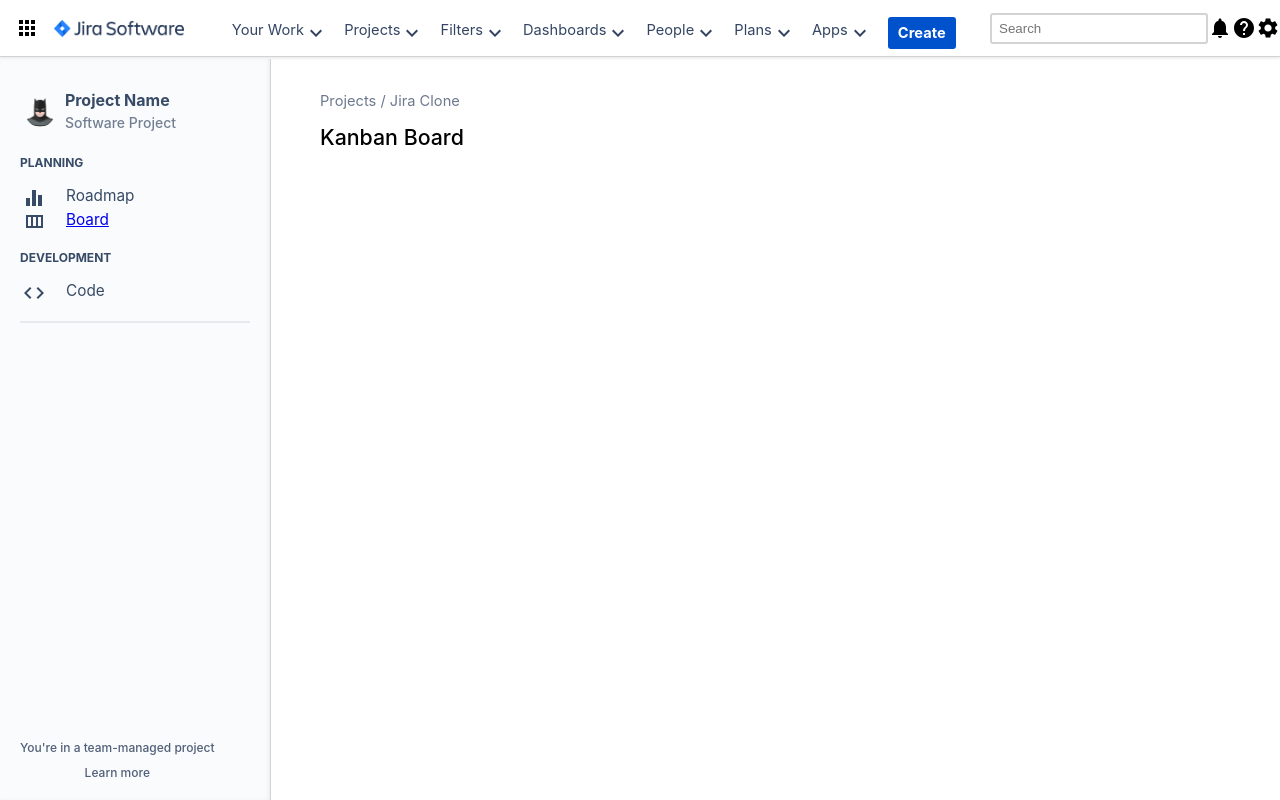
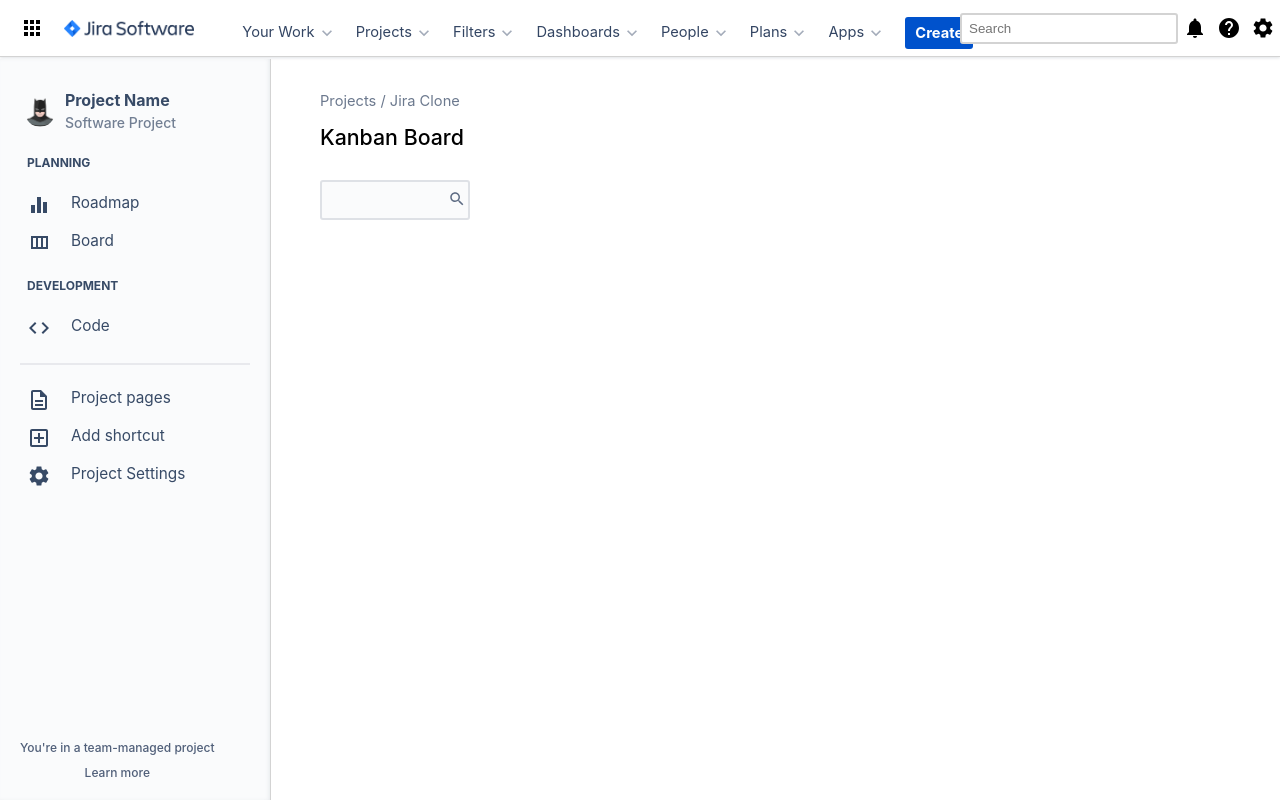
Before and after one commit to imjenn/jira-clone, a React (Create React App) app in the folder client/: page /project/board in a window 1280 px wide. Built offline with nearby package versions, Linux system fonts and the light colour scheme.

Commit message:
added to views, setup dnd

```diff
--- a/client/package.json
+++ b/client/package.json
@@ -14,6 +14,7 @@
     "axios": "^0.25.0",
     "dateformat": "^5.0.2",
     "react": "^17.0.2",
+    "react-beautiful-dnd": "^13.1.0",
     "react-dom": "^17.0.2",
     "react-router-dom": "^5.3.0",
     "react-scripts": "5.0.0",
--- a/client/src/components/Board.jsx
+++ b/client/src/components/Board.jsx
@@ -1,5 +1,6 @@
 import React from 'react';
 import styles from './Board.module.css';
+import { Search } from '@material-ui/icons';
 
 const Board = () => {
     return (
@@ -7,6 +8,10 @@
             <div>
                 <p>Projects / Jira Clone</p>
                 <h1>Kanban Board</h1>
+                <div className={styles.issues_filter}>
+                    <input type="search" placeholder="Filter issues"/>
+                    <Search className={styles.search_icon} />
+                </div>
             </div>
         </div>
     )
--- a/client/src/components/Board.module.css
+++ b/client/src/components/Board.module.css
@@ -13,4 +13,46 @@
 .board_container h1 {
     font-size: 16pt;
     font-weight: 500;
+    margin-bottom: 30px;
 }
+
+.issues_filter input {
+    border: 2px solid #dee1e6;
+    background-color: #fafbfc;
+    border-radius: 3px;
+    height: 40px;
+    width: 150px;
+    position: relative;
+    /* transition: 0.25s ease-in-out; */
+    transition-duration: 0.4s;
+	-moz-transition-duration: 0.4s;
+	-webkit-transition-duration: 0.4s;
+    -o-transition-duration: 0.4s;
+}
+
+.issues_filter input::placeholder {
+    opacity: 0;
+    transition: 0.25s ease-in-out;
+}
+
+.issues_filter input:hover {
+    background-color: #dee1e6;
+}
+
+.issues_filter input:focus {
+    width: 270px;
+    transition: 0.25s;
+    background-color: #fff;
+}
+
+.issues_filter input:focus::placeholder {
+    opacity: 1;
+}
+
+.search_icon {
+    position: absolute;
+    margin-left: -25px;
+    margin-top: 10px;
+    color: #5e6c84;
+    height: 18px !important;
+}
--- a/client/src/views/LeftNav/LeftNav.jsx
+++ b/client/src/views/LeftNav/LeftNav.jsx
@@ -1,7 +1,7 @@
 import React from 'react';
 import batman from './batman.png';
 import styles from './LeftNav.module.css';
-import { KeyboardArrowLeft, Equalizer, ViewColumnOutlined, Code } from '@material-ui/icons';
+import { KeyboardArrowLeft, Equalizer, ViewColumnOutlined, Code, DescriptionOutlined, AddBoxOutlined, Settings } from '@material-ui/icons';
 import { Link } from 'react-router-dom';
 
 const LeftNav = () => {
@@ -27,7 +27,7 @@
                 </li>
                 <li>
                     <ViewColumnOutlined className={styles.left_nav_icon} />
-                    <Link to="/project/board">Board</Link>
+                    <Link className={styles.left_nav_link} to="/project/board">Board</Link>
                 </li>
             </ul>
             <h2>DEVELOPMENT</h2>
@@ -38,6 +38,20 @@
                 </li>
             </ul>
             <hr />
+            <ul>
+                <li>
+                    <DescriptionOutlined className={styles.left_nav_icon} />
+                    Project pages
+                </li>
+                <li>
+                    <AddBoxOutlined className={styles.left_nav_icon} />
+                    Add shortcut
+                </li>
+                <li>
+                    <Settings  className={styles.left_nav_icon}/>
+                    Project Settings
+                </li>
+            </ul>
             <div className={styles.left_nav_footer}>
                 You're in a team-managed project<br/>
                 <a href="">Learn more</a>
--- a/client/src/views/LeftNav/LeftNav.module.css
+++ b/client/src/views/LeftNav/LeftNav.module.css
@@ -76,6 +76,7 @@
 
 .left_nav_container h2 {
     font-size: 9pt;
+    margin-left: 7px;
     color: #374a66;
 }
 
@@ -86,8 +87,21 @@
 .left_nav_container ul li {
     list-style-type: none;
     margin-left: -38px;
+    left: 0;
     display: flex;
     font-size: 11.5pt;
+    color: #374a66;
+    padding: 7px 5px;
+}
+
+.left_nav_container ul li:hover {
+    background-color: #e6effc;
+    color: #0355cd;
+    border-radius: 3px;
+}
+
+.left_nav_link {
+    text-decoration: none;
     color: #374a66;
 }
 
--- a/client/src/views/Navbar/Navbar.jsx
+++ b/client/src/views/Navbar/Navbar.jsx
@@ -2,7 +2,6 @@
 import styles from './Navbar.module.css';
 import logo from './jira.png';
 import { AppsOutlined, KeyboardArrowDown, Settings, Notifications, Help } from '@material-ui/icons'
-import LeftNav from '../LeftNav/LeftNav';
 
 const Navbar = () => {
     return (
@@ -12,25 +11,25 @@
                 <img src={logo} alt="Jira logo" />
                 <ul>
                     <li>
-                        Your Work <KeyboardArrowDown />
+                        Your Work <KeyboardArrowDown className={styles.nav_arrow}/>
                     </li>
                     <li>
-                        Projects <KeyboardArrowDown />
+                        Projects <KeyboardArrowDown className={styles.nav_arrow} />
                     </li>
                     <li>
-                        Filters <KeyboardArrowDown />
+                        Filters <KeyboardArrowDown className={styles.nav_arrow} />
                     </li>
                     <li>
-                        Dashboards <KeyboardArrowDown />
+                        Dashboards <KeyboardArrowDown className={styles.nav_arrow} />
                     </li>
                     <li>
-                        People <KeyboardArrowDown />
+                        People <KeyboardArrowDown className={styles.nav_arrow} />
                     </li>
                     <li>
-                        Plans <KeyboardArrowDown />
+                        Plans <KeyboardArrowDown className={styles.nav_arrow} />
                     </li>
                     <li>
-                        Apps <KeyboardArrowDown />
+                        Apps <KeyboardArrowDown className={styles.nav_arrow} />
                     </li>
                     <li>
                         <a className={styles.btn} href="">Create</a>
@@ -39,9 +38,9 @@
             </nav>
             <div className={styles.right_nav}>
                 <input type="text" placeholder="Search" />
-                <Notifications />
-                <Help />
-                <Settings className={styles.cog_icon}/>
+                <Notifications className={styles.nav_icon}/>
+                <Help className={styles.nav_icon}/>
+                <Settings className={styles.nav_icon}/>
             </div>
             {/* <LeftNav /> */}
         </header>
--- a/client/src/views/Navbar/Navbar.module.css
+++ b/client/src/views/Navbar/Navbar.module.css
@@ -12,6 +12,14 @@
 .waffle_menu {
     align-self: center;
     margin: 0 15px;
+    padding: 5px;
+}
+
+.waffle_menu:hover {
+    cursor: pointer;
+    background-color: #e6effc;
+    border-radius: 50%;
+    color: #0355cd;
 }
 
 nav {
@@ -43,6 +51,11 @@
     padding: 5px;
 }
 
+.nav_arrow {
+    height: 20px !important;
+    color: #a4acba;
+}
+
 nav ul li:hover {
     background-color: #e6effc;
     color: #0355cd;
@@ -71,6 +84,7 @@
 }
 
 .right_nav input {
+    position: relative;
     border: 2px solid lightgrey;
     border-radius: 3px;
     padding: 7px;
@@ -78,6 +92,13 @@
     height: 13px;
 }
 
-.cog_icon {
-    vertical-align: center;
+.nav_icon {
+    padding: 5px;
 }
+
+.nav_icon:hover {
+    cursor: pointer;
+    background-color: #e6effc;
+    border-radius: 50%;
+    color: #0355cd;
+}
```
Also changed, not shown: client/src/components/Kanban.jsx (added, +33 -0 lines), client/src/components/Kanban.module.css (added), 1 other file (tests, documents, lock files or other folders).
